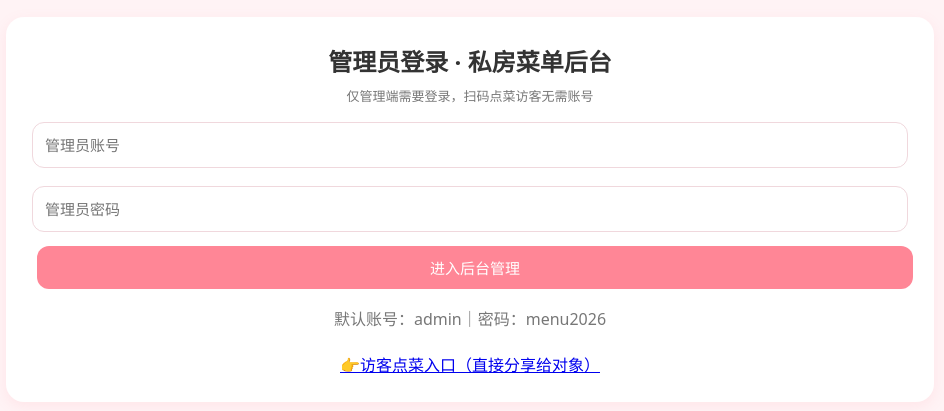
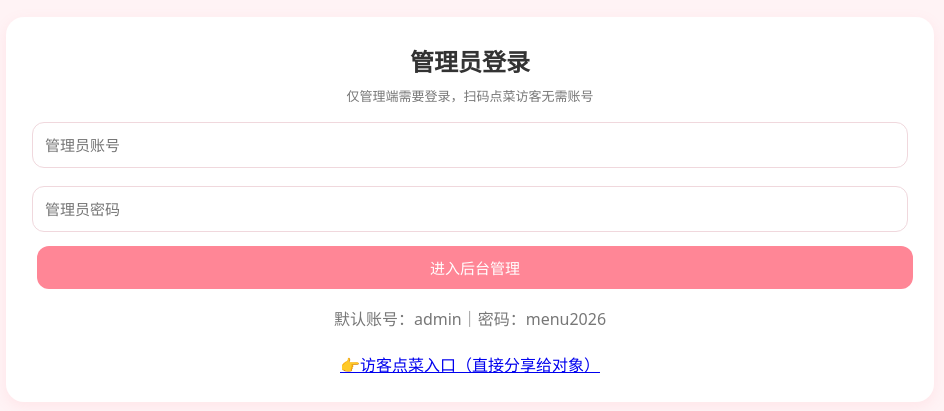
Before and after one commit to untholionleen/QTQ-s-menu, a plain HTML site: page index.html in a window 1280 px wide. Shown: the part 185-596 px from the top of the page, without its empty margins (170-1114 px from the left). Drawn offline with nearby package versions, Linux system fonts and the light colour scheme.

Commit message:
Update index.html

```diff
--- a/index.html
+++ b/index.html
@@ -3,7 +3,7 @@
 <head>
 <meta charset="UTF-8">
 <meta name="viewport" content="width=device-width, initial-scale=1.0">
-<title>情侣私房菜单点单系统</title>
+<title>山支大师的御膳房</title>
 <script src="https://cdn.jsdelivr.net/npm/@emailjs/browser@4/dist/email.min.js"></script>
 <script src="https://cdn.jsdelivr.net/npm/qrcode@1.5.3/build/qrcode.min.js"></script>
 <style>
@@ -144,7 +144,7 @@ input,textarea{
 <div class="banner-deco"></div>
 
 <div id="loginPage" class="card">
-<h2 style="text-align:center;">管理员登录 · 私房菜单后台</h2>
+<h2 style="text-align:center;">管理员登录</h2>
 <p class="tip-text" style="text-align:center;">仅管理端需要登录，扫码点菜访客无需账号</p>
 <input placeholder="管理员账号" id="usr">
 <input placeholder="管理员密码" id="pwd" type="password">
```
